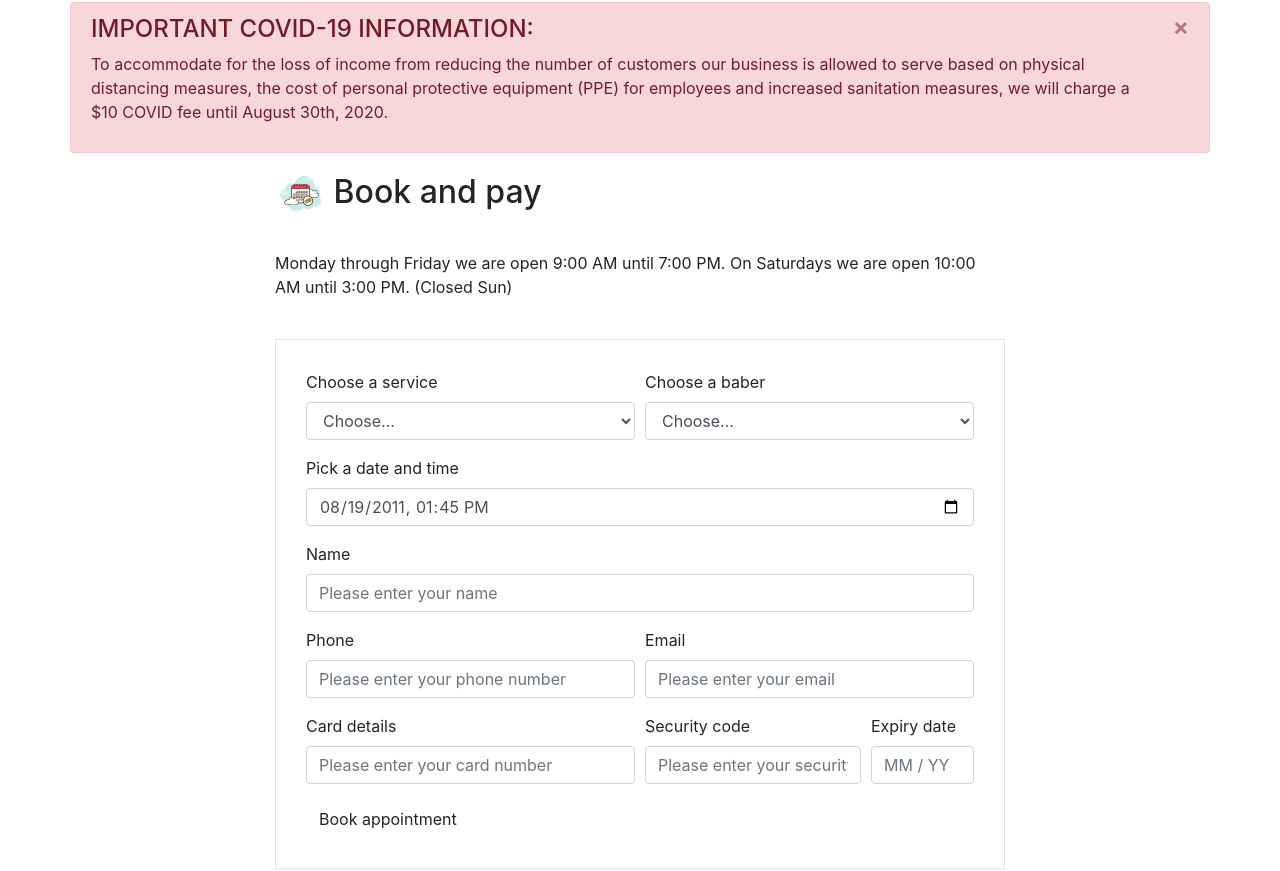
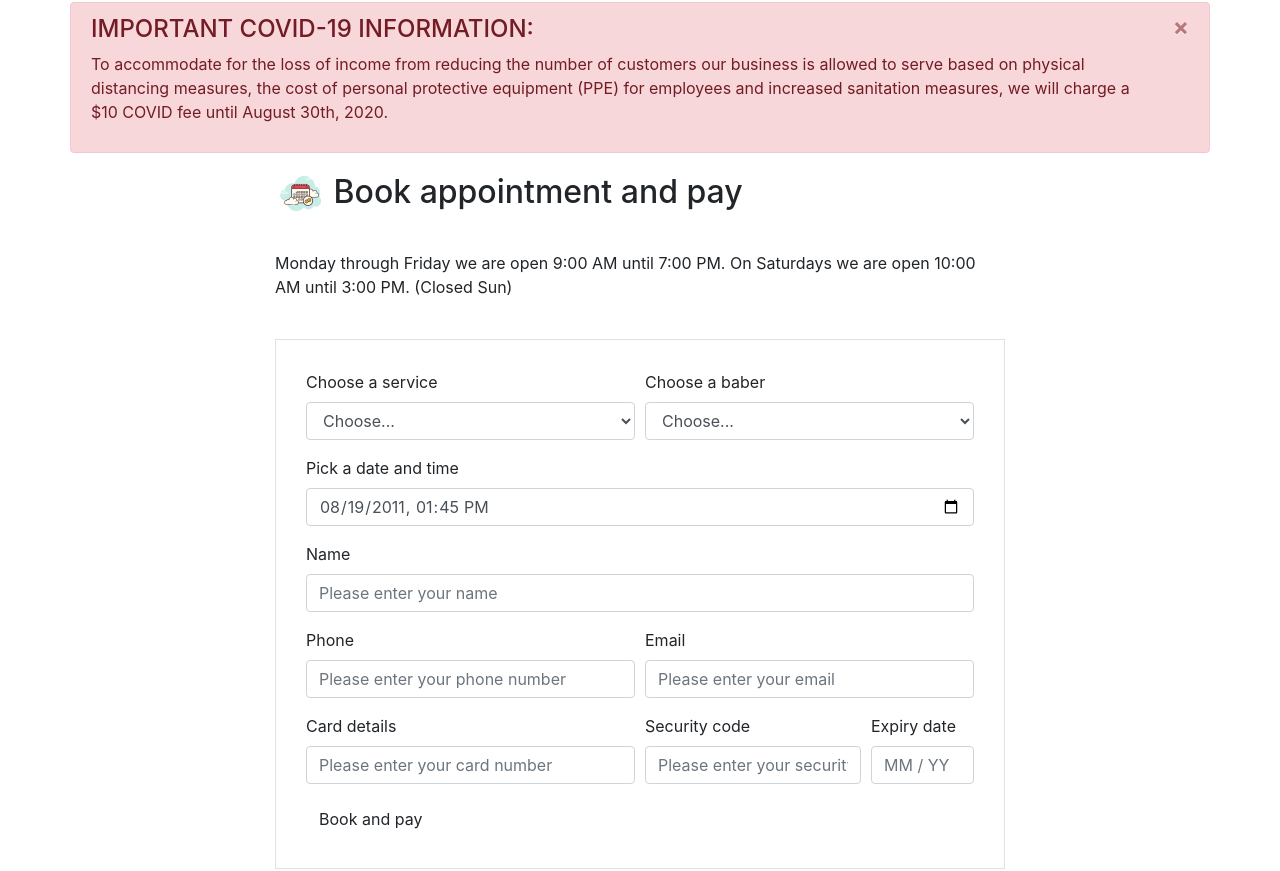
Before and after one commit to Mousto097/CutNShaveV2, a website with bundled scripts: page index.html in a window 1280 px wide. Shown: the part 2654-3525 px from the top of the page. Built offline with nearby package versions, Linux system fonts and the light colour scheme; files whose address does not match are found by name.

Commit message:
Text changes to payment section

```diff
--- a/index.html
+++ b/index.html
@@ -254,7 +254,8 @@
         <br>
 
         <div class="col-lg-8 mx-auto">
-          <h2><img src="assets/icons/icons8-book-and-pay-100.png" alt="logo" style="width:50px;"> Book and pay</h2>
+          <h2><img src="assets/icons/icons8-book-and-pay-100.png" alt="logo" style="width:50px;"> Book appointment and
+            pay</h2>
           <br>
           <p>Monday through Friday we are open 9:00 AM until 7:00 PM. On Saturdays we are open 10:00 AM until 3:00 PM.
             (Closed Sun)
@@ -322,7 +323,7 @@
                   <input type="text" class="form-control" id="inputExpiryDate" placeholder="MM / YY">
                 </div>
               </div>
-              <button type="submit" class="btn custom-color">Book appointment</button>
+              <button type="submit" class="btn custom-color">Book and pay</button>
             </form>
           </div>
         </div>
```
